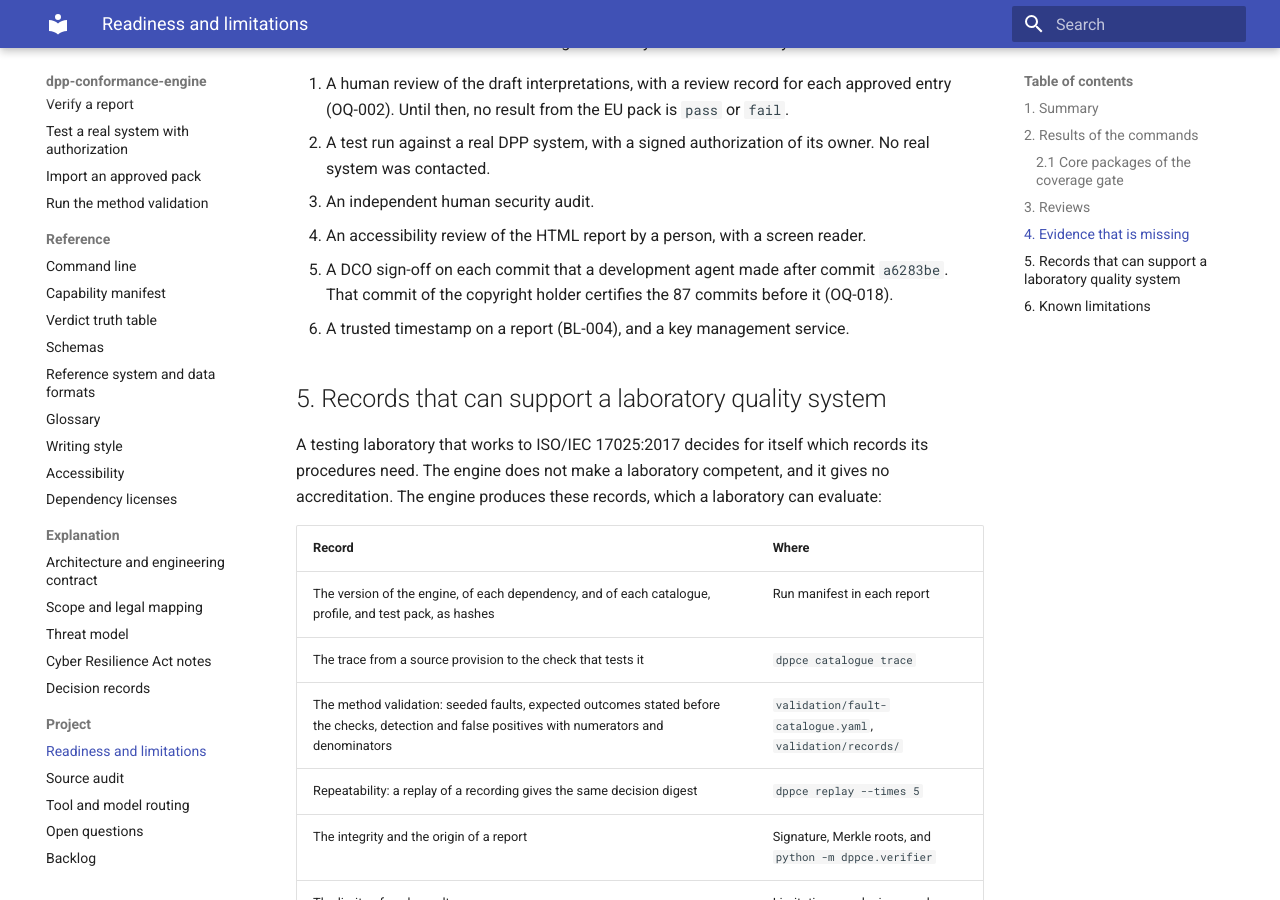
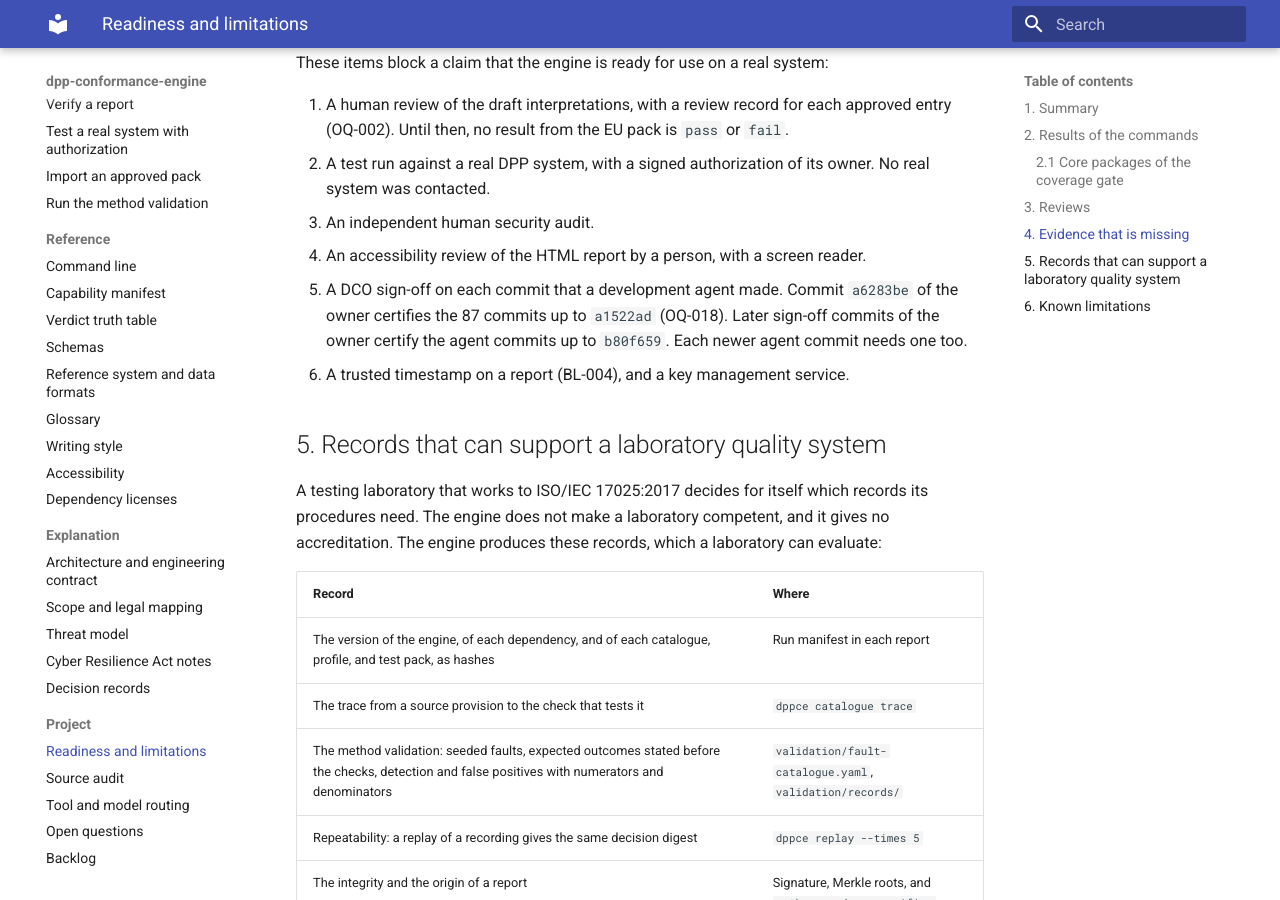
Before and after one commit to hadijannat/dpp-conformance-engine, an MkDocs documentation site: the page built from docs/readiness.md, in a window 1280 px wide and 900 px high, scrolled down 5308 px. Built offline with MkDocs 1.6.1 and Material for MkDocs 9.7.7, drawn with Linux system fonts in a browser that asks for light colours; the version menu is left out; some of the changed text lies outside the part shown.

Commit message:
docs(status): align the status pages with later facts
Gap D8-17 of docs/research/gap-assessment-2026-10-15.md found status
text that lags the repository:

- BL-002 is done and BL-003 is open without a closed blocker.
  OQ-004 and OQ-005 closed on 2026-10-15.
- The threat model, the writing-style page, and compose.yaml now name
  the scans, the Vale run, and the image build that readiness.md
  records. The Compose file still has not run.
- Readiness section 1 lists the axe-core result as present, and
  section 4 names the later sign-off commits of the owner.
- ADR 0009 and the threat model no longer call the file-backed log
  present: evidence.devlog is interface_only.

A new test fails when a backlog item names a closed open question as
its blocker.

Co-Authored-By: Claude Opus 5.5 <noreply@anthropic.com>

```diff
--- a/compose.yaml
+++ b/compose.yaml
@@ -1,5 +1,5 @@
 # The local reference DPP system for demonstrations. All data are synthetic.
-# Status: written, not run. Docker was not available in the development session (OQ-004, BL-003).
+# Status: the owner built the image on 2026-10-15 (docs/readiness.md). This Compose file has not run (BL-003).
 #
 # The reference system binds to the loopback interface inside its container, so the engine
 # runs in the same network namespace. Nothing is published to the host, and nothing here
--- a/docs/readiness.md
+++ b/docs/readiness.md
@@ -26,7 +26,7 @@ agent ran or read the commands. No human has repeated them.
 | Interoperability | JSON Schemas for every contract. Checks for carrier, identifier, API contract, data, access, integrity, persistence, registry, and AAS. | No test against a real DPP system or a second implementation. The optional AAS test engine was not run. |
 | Legal mapping | A source catalogue with 128 records. 36 draft interpretations of Regulation (EU) 2023/1542. 8 placeholders for EN standards. | No interpretation is approved. No human reviewer has read the drafts. No EN, ISO, IEC, or DIN text is in the repository, by design. |
 | Operations | Command line with stable exit codes, retention and purge of recordings, documented how-to guides. | No key management service or hardware security module. No multi-user deployment. |
-| Accessibility | The HTML report uses semantic tables, headings, and text labels for each verdict. WCAG 2.2 AA is the target. An agent checked structure, contrast, the first focus, and reflow at 320 pixels (`docs/reference/accessibility.md`). | No manual review by a person and no screen reader review. An axe-core scan found 0 violations. |
+| Accessibility | The HTML report uses semantic tables, headings, and text labels for each verdict. WCAG 2.2 AA is the target. An agent checked structure, contrast, the first focus, and reflow at 320 pixels (`docs/reference/accessibility.md`). An axe-core scan found 0 violations. | No manual review by a person and no screen reader review. |
 | Validation in a relevant environment | Method validation against a synthetic reference system: seeded faults, valid controls, boundary cases, evidence faults, and replays. | No validation against a real system or real data. The reference system and the checks come from the same project. |
 
 ## 2. Results of the commands
@@ -94,8 +94,9 @@ These items block a claim that the engine is ready for use on a real system:
    system was contacted.
 3. An independent human security audit.
 4. An accessibility review of the HTML report by a person, with a screen reader.
-5. A DCO sign-off on each commit that a development agent made after commit `a6283be`. That
-   commit of the copyright holder certifies the 87 commits before it (OQ-018).
+5. A DCO sign-off on each commit that a development agent made. Commit `a6283be` of the owner
+   certifies the 87 commits up to `a1522ad` (OQ-018). Later sign-off commits of the owner
+   certify the agent commits up to `b80f659`. Each newer agent commit needs one too.
 6. A trusted timestamp on a report (BL-004), and a key management service.
 
 ## 5. Records that can support a laboratory quality system
```
Also changed, not shown: docs/adr/0009-records-are-committed-with-salted-commitments-and-a-domain-separated-merkle-tree.md (+1 -1 lines), docs/backlog.md (+2 -2 lines), docs/explanation/threat-model.md (+2 -2 lines), docs/reference/writing-style.md (+2 -2 lines), 1 other file.
